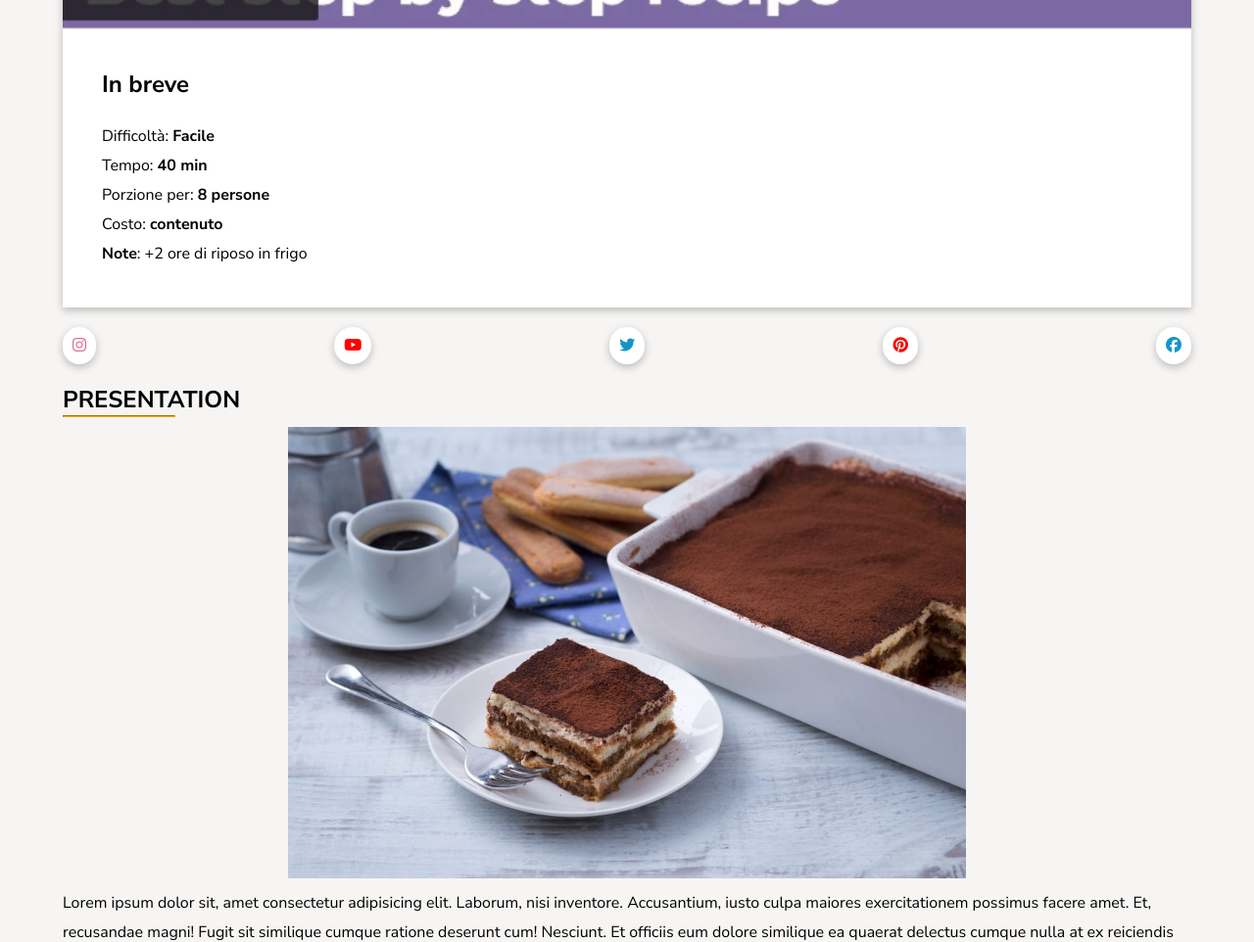
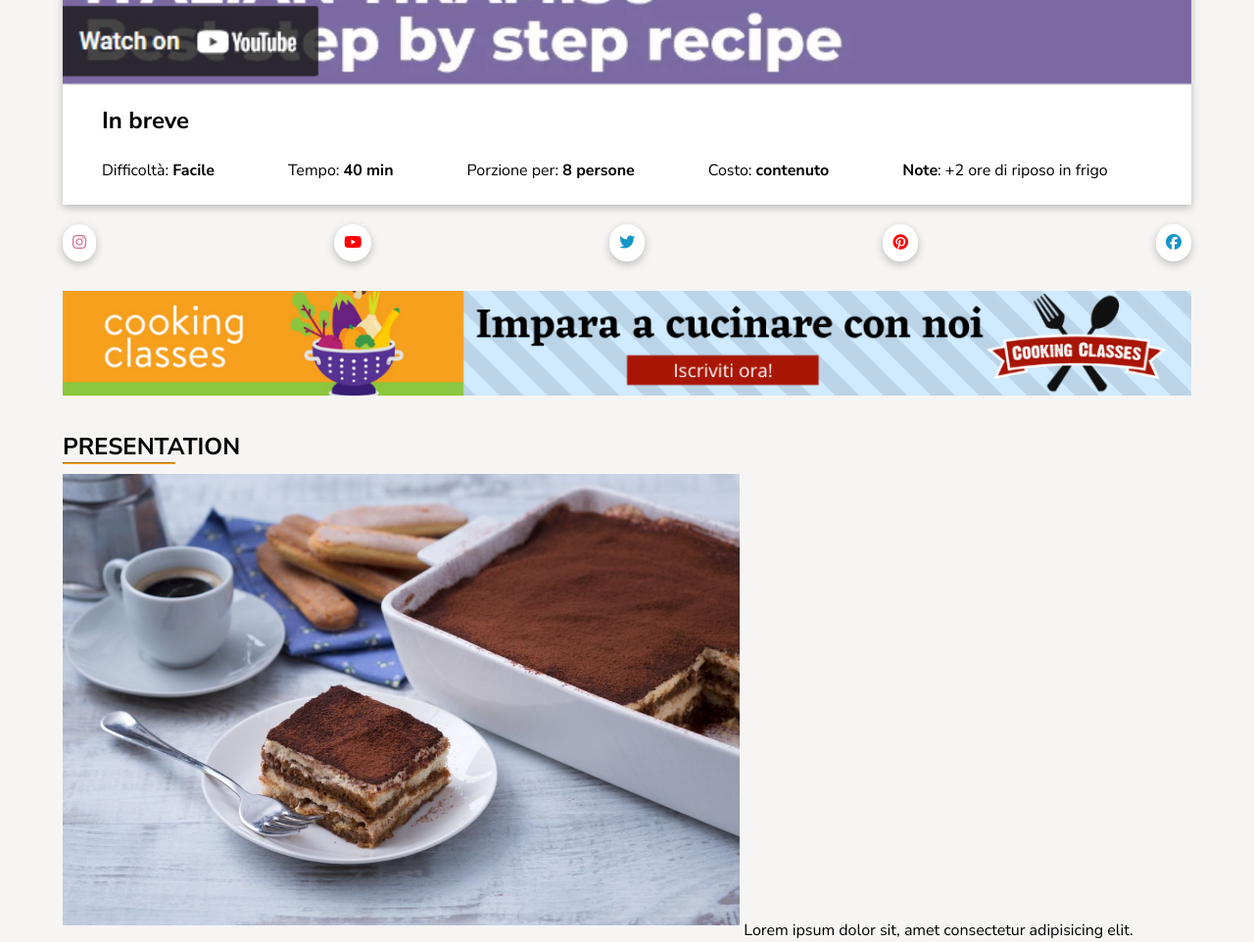
Before and after one commit to MattiaPlacido/htmlcss-responsive-layout, a plain HTML site: page index.html in a window 1280 px wide. Shown: the part 840-1802 px from the top of the page at 98% size. Drawn offline with Linux system fonts and the light colour scheme.

Commit message:
Tablet body

```diff
--- a/css/style.css
+++ b/css/style.css
@@ -9,10 +9,6 @@
 a {
   text-decoration: none;
   color: currentColor;
-}
-
-p {
-  line-height: 30px;
 }
 
 /* Utils */
@@ -27,6 +23,10 @@ p {
   box-shadow: rgba(0, 0, 0, 0.24) 0px 3px 8px;
 }
 
+.d-block {
+  display: none;
+}
+
 /* Header */
 .header-section {
   display: flex;
@@ -35,8 +35,7 @@ p {
 .header-section p {
   color: orange;
   margin: 20px auto;
-  justify-content: center;
-  font-family: "Comic Sans MS", "Comic Sans", cursive;
+  font-family: "Nerko One", cursive;
   font-weight: bolder;
   font-size: 3rem;
   text-shadow: 3px 2px 3px rgb(0 0 0 / 20%);
@@ -53,7 +52,6 @@ p {
   display: flex;
   flex-direction: column;
   gap: 7px;
-  width: 90%;
 }
 .body-title p {
   opacity: 0.4;
@@ -62,6 +60,10 @@ p {
 .body-title h1 {
   font-size: 1.9rem;
   color: #69578f;
+}
+
+.banner {
+  margin: 10px 5%;
 }
 
 /* recipe */
@@ -73,8 +75,16 @@ p {
   box-shadow: rgba(0, 0, 0, 0.24) 0px 3px 8px;
 }
 
+.recipe h1 {
+  margin: 20px 40px 0;
+}
+
 .recipe-list {
-  padding: 40px;
+  padding: 20px 40px;
+}
+
+.recipe-list p {
+  line-height: 30px;
 }
 
 .button-list {
@@ -96,9 +106,14 @@ p {
 }
 
 .presentation .image-container {
+  display: block;
   width: 60%;
   margin: 10px auto;
   align-self: center;
+}
+
+.presentation p {
+  line-height: 30px;
 }
 
 .presentation p b {
@@ -119,7 +134,7 @@ p {
 .link-list {
   display: flex;
   gap: 20px;
-  width: 60%;
+  width: 70%;
   flex-wrap: wrap;
   justify-content: center;
 }
@@ -138,3 +153,25 @@ p {
 .pink {
   color: palevioletred;
 }
+
+/* Media */
+@media screen and (min-width: 768px) {
+  .header-section p {
+    margin: 20px;
+    font-size: 3.5rem;
+  }
+  .body-section {
+    padding: 50px 0;
+  }
+  .recipe-list {
+    display: flex;
+    flex-wrap: wrap;
+    gap: 0px 75px;
+  }
+  .d-block {
+    display: inline;
+  }
+  .presentation .image-container {
+    display: inline;
+  }
+}
--- a/index.html
+++ b/index.html
@@ -18,26 +18,19 @@
     <!-- Fine Header -->
     <!-- Inizio body -->
     <section class="body-section">
-        <div class="body-title">
+        <div class="body-title container">
             <p>DOLCI E DESSERTS</p>
-            <h1>Tiramisù</h1>
+            <h1>Tiramisù <span class="d-block">&#40Dolce Tradizionale&#41</span></h1>
         </div>
         <div class="container recipe">
             <img src="img/image (10).png" class="image-container">
+            <h1> In breve </h1>
             <div class="recipe-list">
-                <h1> In breve </h1>
-                <br>
-                <p>
-                    Difficoltà: <b>Facile</b>
-                    <br>
-                    Tempo: <b>40 min</b>
-                    <br>
-                    Porzione per: <b>8 persone</b>
-                    <br>
-                    Costo: <b>contenuto</b>
-                    <br>
-                    <b>Note</b>: +2 ore di riposo in frigo
-                </p>
+                <p>Difficoltà: <b>Facile</b></p>
+                <p>Tempo: <b>40 min</b></p>
+                <p>Porzione per: <b>8 persone</b></p>
+                <p>Costo: <b>contenuto</b></p>
+                <p><b>Note</b>: +2 ore di riposo in frigo</p>
             </div>
         </div>
         <div class="container button-list">
@@ -48,11 +41,13 @@
             <a href="" class="button"><i class="fa-brands fa-facebook blue"></i></a>
         </div>
         <!-- FINE PRIMA / INIZIO SECONDA SEZIONE DEL BODY-->
+        <img class="banner container d-block" src="./img/banner.png">
         <div class="container presentation">
             <h1> PRESENTATION </h1>
             <hr>
-            <img src="img/tiramisu.jpg" class="image-container">
-            <p>Lorem ipsum dolor sit, amet consectetur adipisicing elit. Laborum, nisi inventore. Accusantium, iusto
+            <p> <img src="img/tiramisu.jpg" class="image-container" /> Lorem ipsum dolor sit, amet consectetur
+                adipisicing
+                elit. Laborum, nisi inventore. Accusantium, iusto
                 culpa maiores exercitationem possimus facere amet. Et, recusandae magni! Fugit sit similique cumque
                 ratione deserunt cum! Nesciunt.
                 Et officiis eum dolore similique ea quaerat delectus cumque nulla at ex reiciendis nisi maiores rem
```
